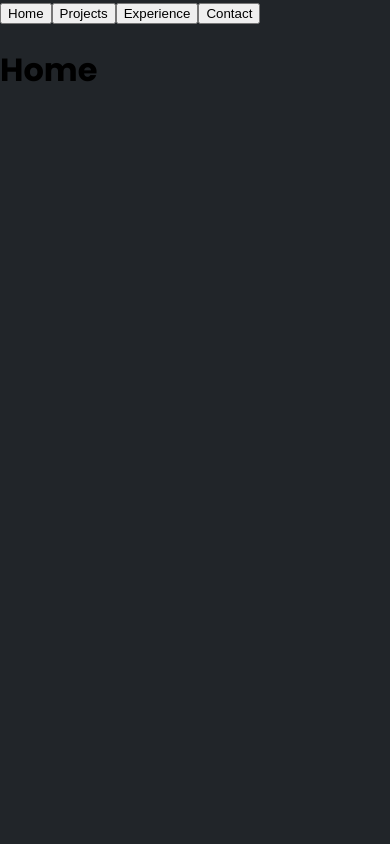
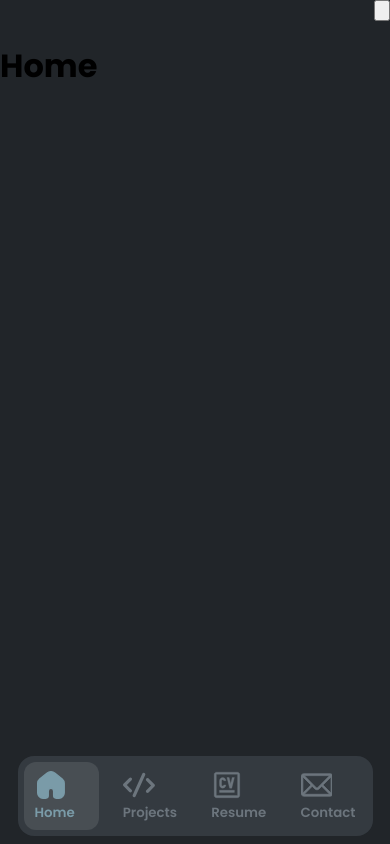
Before and after one commit to michaelgreenl/e-portfolio, a Vue app: page /#home in a window 390 px wide. Built offline with nearby package versions, Linux system fonts and the light colour scheme.

Commit message:
feat(ui): added mobile navbar with responsive design and active route styles

```diff
--- a/src/components/Navbar.vue
+++ b/src/components/Navbar.vue
@@ -1,18 +1,162 @@
 <template>
     <header>
-        <nav>
+        <nav class="nav-desktop">
             <button @click="routeStore.toRoute('home')">Home</button>
             <button @click="routeStore.toRoute('projects')">Projects</button>
             <button @click="routeStore.toRoute('experience')">Experience</button>
             <button @click="routeStore.toRoute('contact')">Contact</button>
         </nav>
+        <button @click="themeStore.toggleTheme()" class="theme-button">
+            <MoonIcon v-if="themeStore.theme = 'dark'" class="icon" />
+            <SunIcon v-else-if="themeStore.theme = 'light'" class="icon" />
+        </button>
     </header>
+    <!-- TODO: Loop through routeStore.routes here. (Add stuff like icons to the routes object?) -->
+    <nav class="nav-mobile">
+        <button @click="routeStore.toRoute('home')" :class="{ active: routeStore.activeRoute === 'home' }">
+            <HomeIconFill v-if="routeStore.activeRoute === 'home'" class="icon" />
+            <HomeIcon v-else class="icon" />
+            <span>Home</span>
+        </button>
+        <button @click="routeStore.toRoute('projects')" :class="{ active: routeStore.activeRoute === 'projects' }">
+            <ProjectsIcon class="icon" />
+            <span>Projects</span>
+        </button>
+        <button @click="routeStore.toRoute('experience')" :class="{ active: routeStore.activeRoute === 'experience' }">
+            <ResumeIconFill v-if="routeStore.activeRoute === 'experience'" class="icon" />
+            <ResumeIcon v-else class="icon" />
+            <span>Resume</span>
+        </button>
+        <button @click="routeStore.toRoute('contact')" :class="{ active: routeStore.activeRoute === 'contact' }">
+            <ContactIconFill v-if="routeStore.activeRoute === 'contact'" class="icon" />
+            <ContactIcon v-else class="icon" />
+            <span>Contact</span>
+        </button>
+    </nav>
 </template>
 
 <script setup>
 import { useRouteStore } from '../stores/routeStore.js';
+import { useThemeStore } from '../stores/themeStore.js';
+
+import HomeIcon from '../components/SVGs/HomeIcon.vue';
+import HomeIconFill from '../components/SVGs/HomeIconFill.vue';
+import ProjectsIcon from '../components/SVGs/ProjectsIcon.vue';
+import ResumeIcon from '../components/SVGs/ResumeIcon.vue';
+import ResumeIconFill from '../components/SVGs/ResumeIconFill.vue';
+import ContactIcon from '../components/SVGs/ContactIcon.vue';
+import ContactIconFill from '../components/SVGs/ContactIconFill.vue';
+import MoonIcon from '../components/SVGs/MoonIcon.vue';
+import SunIcon from '../components/SVGs/SunIcon.vue';
 
 const routeStore = useRouteStore();
+const themeStore = useThemeStore();
 </script>
 
-<style lang="scss" scoped></style>
+<style lang="scss" scoped>
+.nav-desktop {
+    display: none;
+}
+
+header {
+    display: flex;
+    justify-content: flex-end;
+}
+
+.nav-mobile {
+    position: fixed;
+    bottom: 0.5em;
+    right: 0.5em;
+    left: 0.5em;
+    max-width: 355px;
+    display: flex;
+    justify-content: space-between;
+    height: 3em;
+    padding: 0.4em;
+    margin: 0 auto;
+    background-color: $color-bg-secondary;
+    border-radius: 16px;
+
+    button {
+        font-family: $primary-font-stack;
+        font-weight: 600;
+        display: flex;
+        flex-direction: column;
+        justify-content: center;
+        border: 0;
+        padding: 0.5em 0.8em;
+        border-radius: 12px;
+        background-color: transparent;
+        color: $color-accent-dark;
+
+        .icon {
+            display: none;
+        }
+
+        span {
+            font-size: clamp(0.4em, 3.5vw, 1em);
+        }
+
+        &.active {
+            background-color: lighten-color($color-bg-secondary, 10%);
+
+            @include theme-dark {
+                color: $color-primary;
+            }
+
+            @include theme-light {
+                color: $color-gray2;
+            }
+        }
+    }
+}
+
+@include bp-xsm-phone {
+    .nav-mobile {
+        height: 5em;
+
+        button {
+            gap: 2px;
+
+            .icon {
+                display: block;
+                height: 100%;
+                fill: $color-accent-dark;
+                stroke: $color-accent-dark;
+            }
+
+            span {
+                font-size: 1em;
+            }
+
+            &.active {
+                .icon {
+                    @include theme-dark {
+                        fill: $color-primary;
+                        stroke: $color-primary;
+                    }
+
+                    @include theme-light {
+                        fill: $color-gray2;
+                        stroke: $color-gray2;
+                    }
+                }
+            }
+        }
+    }
+}
+
+@include bp-md-tablet {
+    .nav-mobile {
+        display: none;
+    }
+
+    .nav-desktop {
+        display: flex;
+    }
+
+    header {
+        justify-content: space-between;
+    }
+}
+</style>
```
